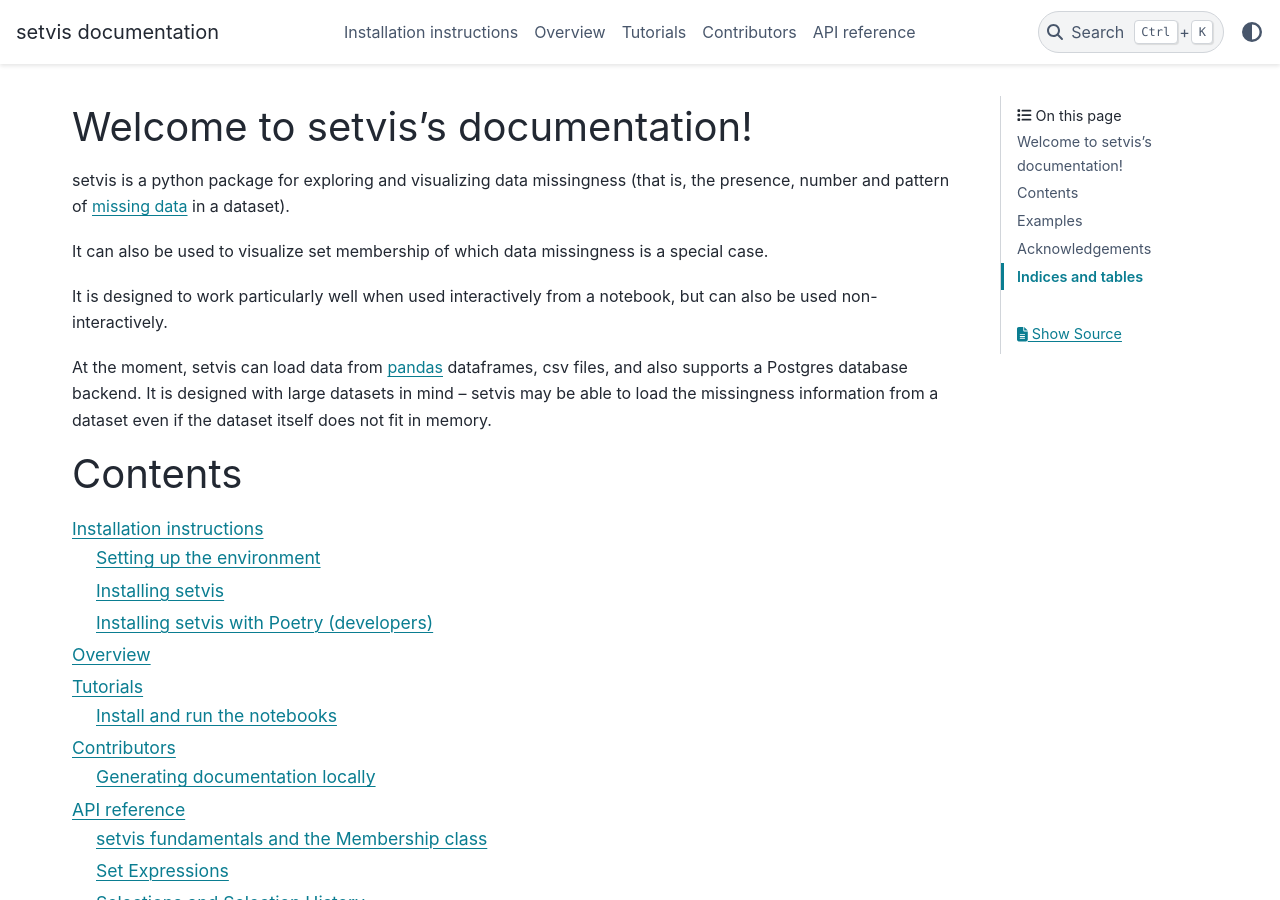
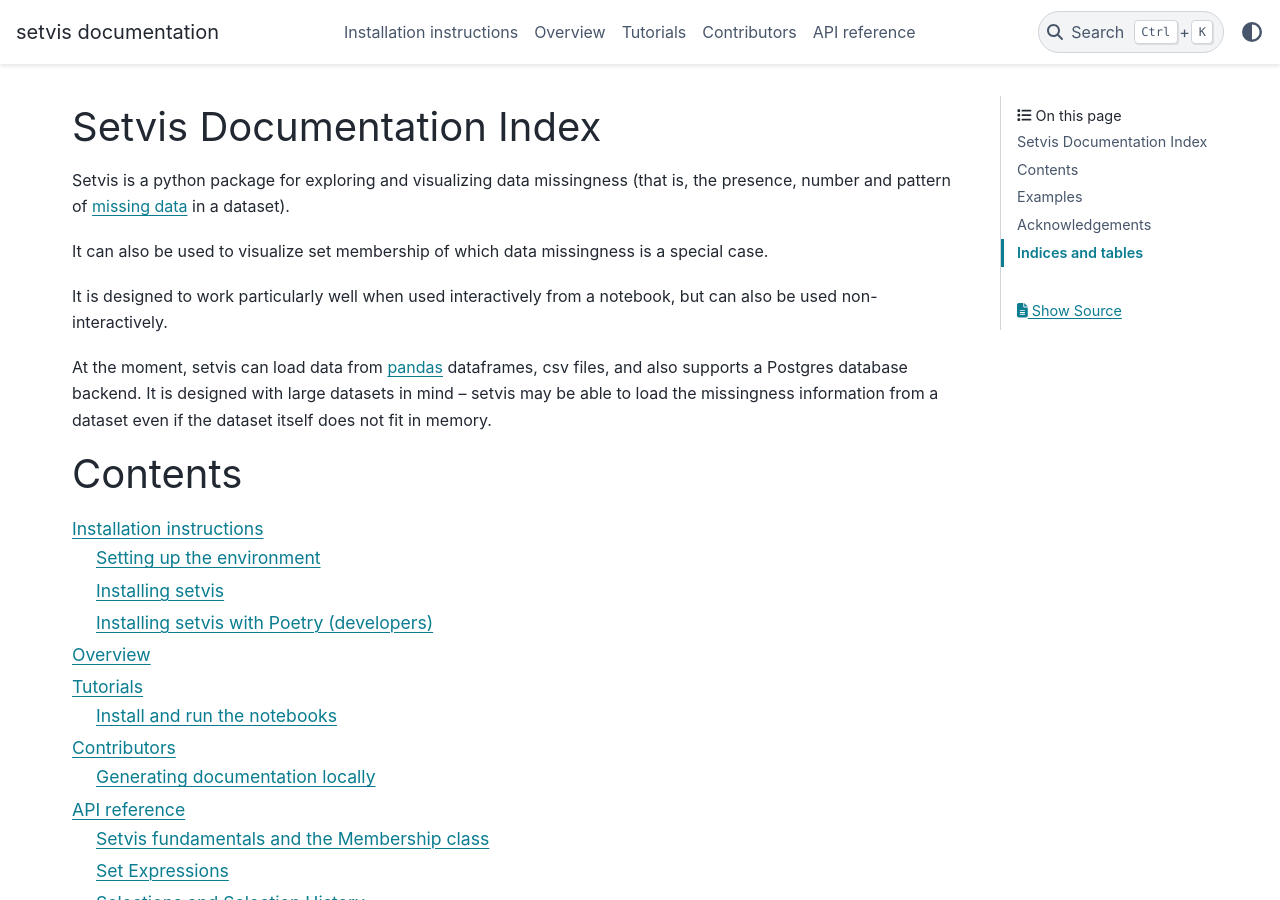
Before and after one commit to alan-turing-institute/setvis, a Sphinx documentation site: the page built from docs/source/index.rst, in a window 1280 px wide and 900 px high. Built offline with Sphinx 7.4.7 and the PyData theme 0.15.4, drawn with Linux system fonts in a browser that asks for light colours.

Commit message:
Setvis capitalisation

```diff
--- a/docs/source/index.rst
+++ b/docs/source/index.rst
@@ -3,10 +3,10 @@
    You can adapt this file completely to your liking, but it should at least
    contain the root `toctree` directive.
 
-Welcome to setvis's documentation!
-================================
+Setvis Documentation Index
+==========================
 
-setvis is a python package for exploring and visualizing data
+Setvis is a python package for exploring and visualizing data
 missingness (that is, the presence, number and pattern of `missing
 data <https://en.wikipedia.org/wiki/Missing_data>`_ in a dataset).
 
--- a/docs/source/installation.rst
+++ b/docs/source/installation.rst
@@ -8,7 +8,7 @@
 Setting up the environment
 --------------------------
 
-setvis places relatively few requirements on the system environment it
+Setvis places relatively few requirements on the system environment it
 is installed in.  It is recommended to use a Python installation based
 on a virtual environment or Conda.  This could be as part of an
 existing project, or one set up specifically for running setvis by
@@ -73,7 +73,7 @@
 .. _installing-setvis:
 
 Installing setvis
----------------
+-----------------
 
 Once your environment is set up and activated, and follow one of the
 sets of instructions below.
@@ -128,7 +128,7 @@
 .......................................
 
 This section applies whatever the source of the installation (from
-PyPI or GitHub).  setvis supports several optional features that can be
+PyPI or GitHub).  Setvis supports several optional features that can be
 installed by passing various extra dependency flags to pip.
 
 For instance: ``pip install ".[notebook]"`` (which installs the
--- a/docs/source/membership.rst
+++ b/docs/source/membership.rst
@@ -1,4 +1,4 @@
-setvis fundamentals and the Membership class
+Setvis fundamentals and the Membership class
 ==========================================
 
 .. automodule:: setvis.membership
```
Also changed, not shown: README.md (+6 -5 lines), 6 other files.
